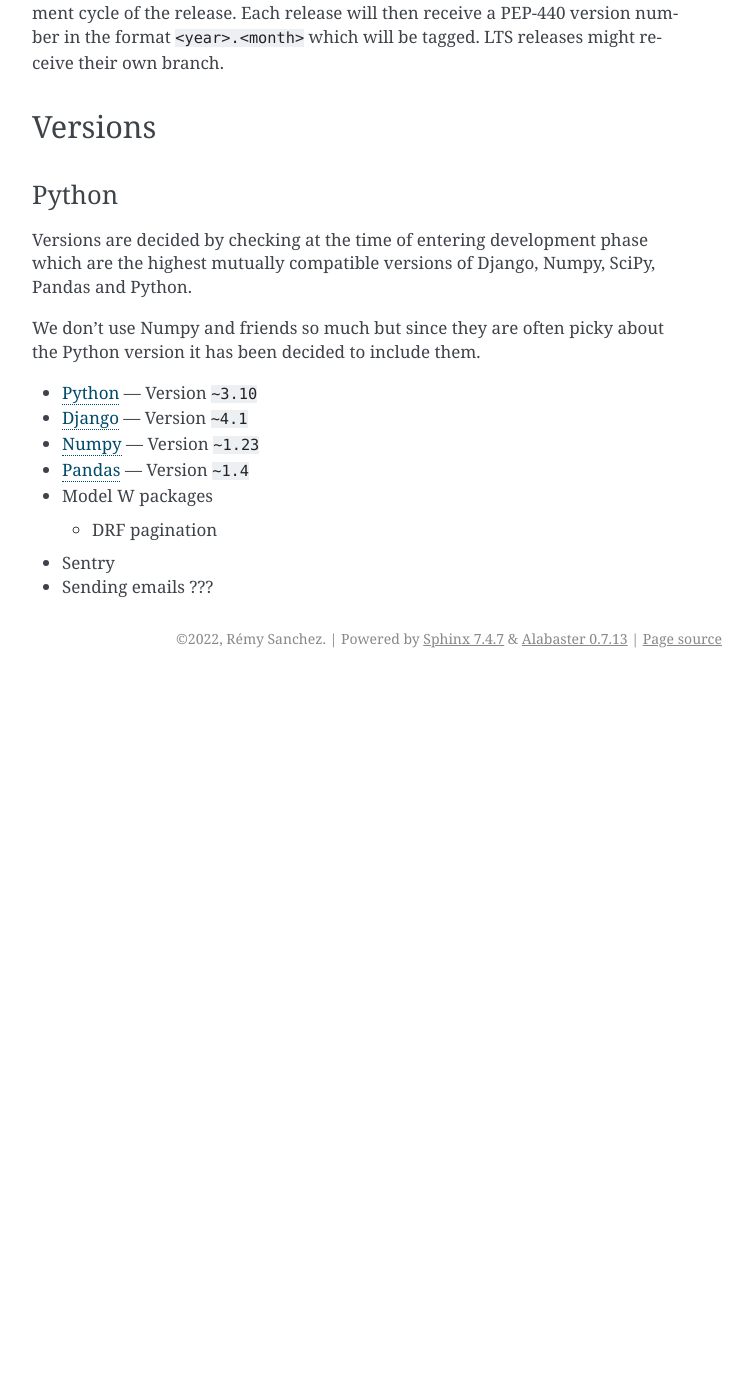
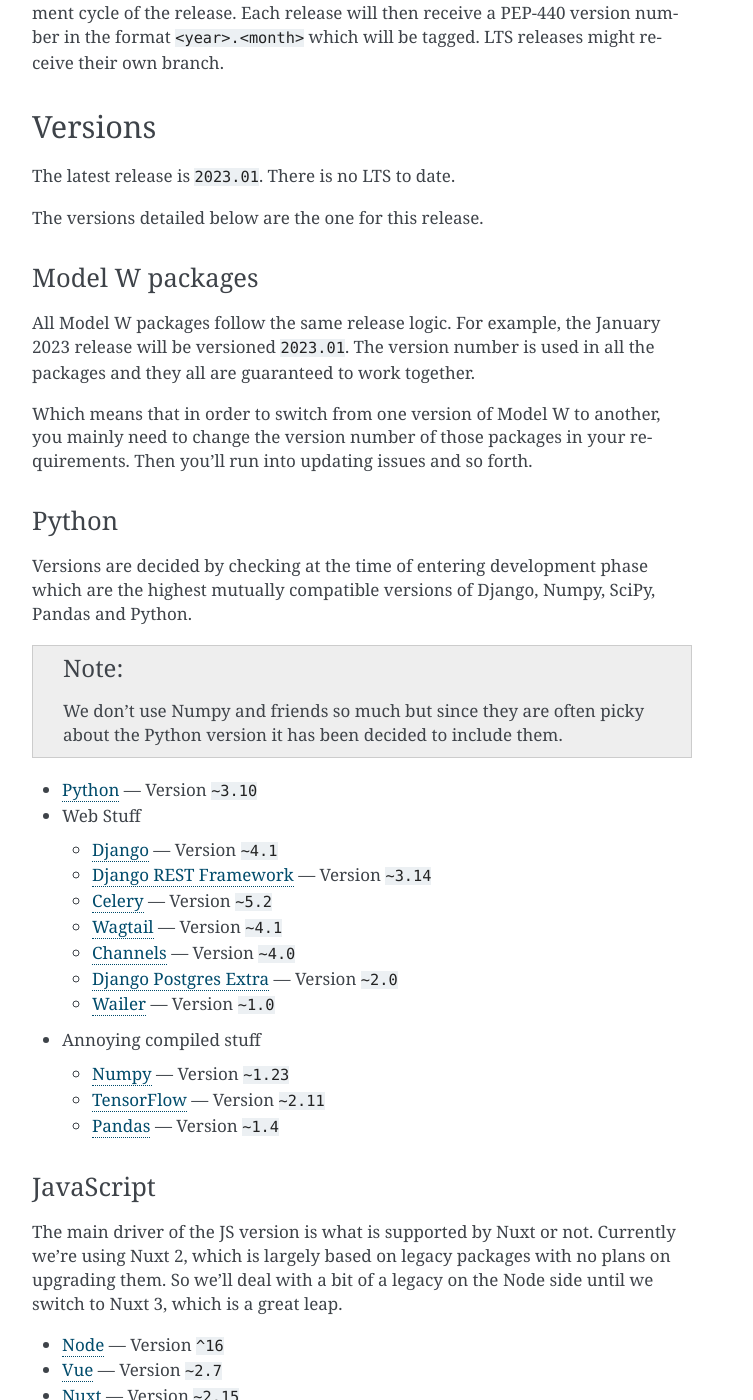
Before and after one commit to ModelW/directory, a Sphinx documentation site: the page built from doc/source/release-cycle.md, in a window 1280 px wide and 1400 px high, scrolled down 1356 px. Shown: the whole window, without its empty margins (388-1141 px from the left). Built offline with Sphinx 7.4.7, drawn with Linux system fonts in a browser that asks for light colours; before the commit the page ends 2034 px from its top, so only the background shows below that; some of the changed text lies outside the part shown.

Commit message:
More doc, less TBD

````diff
--- a/doc/source/release-cycle.md
+++ b/doc/source/release-cycle.md
@@ -10,7 +10,7 @@
 -   **1st Monday of January** (January 2, 2023)
 -   **1st Monday of April** (April 3, 2023)
 -   **1st Monday of July** (July 3, 2023)
--   **1st Monday of October** (October 3, 2022)
+-   **1st Monday of October** (October 2, 2023)
 
 The cycle for each release will be like this:
 
@@ -62,22 +62,74 @@
 
 ## Versions
 
+The latest release is `2023.01`. There is no LTS to date.
+
+The versions detailed below are the one for this release.
+
+### Model W packages
+
+All Model W packages follow the same release logic. For example, the January
+2023 release will be versioned `2023.01`. The version number is used in all the
+packages and they all are guaranteed to work together.
+
+Which means that in order to switch from one version of Model W to another, you
+mainly need to change the version number of those packages in your requirements.
+Then you'll run into updating issues and so forth.
+
 ### Python
 
 Versions are decided by checking at the time of entering development phase which
 are the highest mutually compatible versions of Django, Numpy, SciPy, Pandas and
 Python.
 
+```{note}
 We don't use Numpy and friends so much but since they are often picky about the
 Python version it has been decided to include them.
+```
 
 -   [Python](https://endoflife.date/python) &mdash; Version `~3.10`
--   [Django](https://www.djangoproject.com/download/) &mdash; Version `~4.1`
--   [Numpy](https://numpy.org/news/) &mdash; Version `~1.23`
--   [Pandas](https://pandas.pydata.org/docs/whatsnew/index.html) &mdash; Version
-    `~1.4`
+-   Web Stuff
+    -   [Django](https://www.djangoproject.com/download/) &mdash; Version `~4.1`
+    -   [Django REST Framework](https://www.django-rest-framework.org/community/release-notes/)
+        &mdash; Version `~3.14`
+    -   [Celery](https://github.com/celery/celery/releases) &mdash; Version
+        `~5.2`
+    -   [Wagtail](https://docs.wagtail.io/en/stable/releases/index.html) &mdash;
+        Version `~4.1`
+    -   [Channels](https://channels.readthedocs.io/en/stable/releases/index.html)
+        &mdash; Version `~4.0`
+    -   [Django Postgres Extra](https://django-postgres-extra.readthedocs.io/en/latest/major_releases.html)
+        &mdash; Version `~2.0`
+    -   [Wailer](https://github.com/WithAgency/Wailer/tags) &mdash; Version
+        `~1.0`
+-   Annoying compiled stuff
+    -   [Numpy](https://numpy.org/news/) &mdash; Version `~1.23`
+    -   [TensorFlow](https://github.com/tensorflow/tensorflow/releases) &mdash;
+        Version `~2.11`
+    -   [Pandas](https://pandas.pydata.org/docs/whatsnew/index.html) &mdash;
+        Version `~1.4`
 
--   Model W packages
-    -   DRF pagination
--   Sentry
--   Sending emails ???
+### JavaScript
+
+The main driver of the JS version is what is supported by Nuxt or not. Currently
+we're using Nuxt 2, which is largely based on legacy packages with no plans on
+upgrading them. So we'll deal with a bit of a legacy on the Node side until we
+switch to Nuxt 3, which is a great leap.
+
+-   [Node](https://nodejs.org/en/about/releases/) &mdash; Version `^16`
+-   [Vue](https://endoflife.date/vue) &mdash; Version `~2.7`
+-   [Nuxt](https://nuxtjs.org/releases) &mdash; Version `~2.15`
+-   [Vlang](https://github.com/Xowap/Vlang/tags) &mdash; Version `~0.6`
+
+```{note}
+Vlang is favored as a translation package for the front-end
+as it provides a simple workflow to work with project managers and clients.
+It's a bit rough technically but anyone is encouraged to contribute to improve
+it.
+```
+
+### Databases
+
+-   [PostgreSQL](https://www.postgresql.org/support/versioning/) &mdash; Version
+    `^14`
+-   [Redis](https://redis.io/topics/release-notes) &mdash; Version `^7`
````
Also changed, not shown: doc/source/architecture.md (+13 -1 lines).
